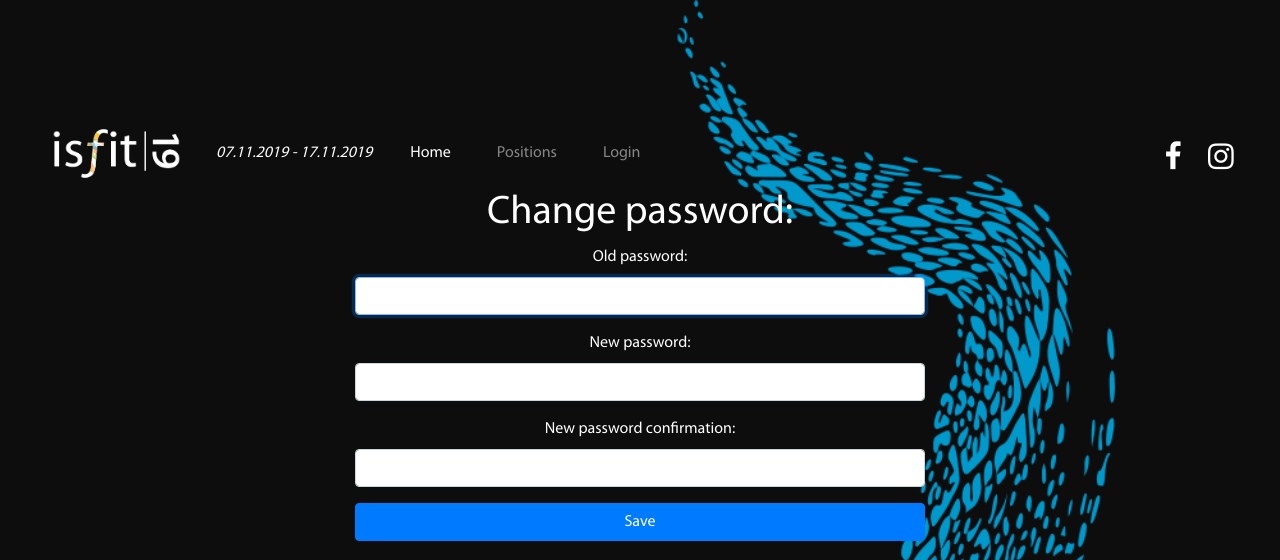
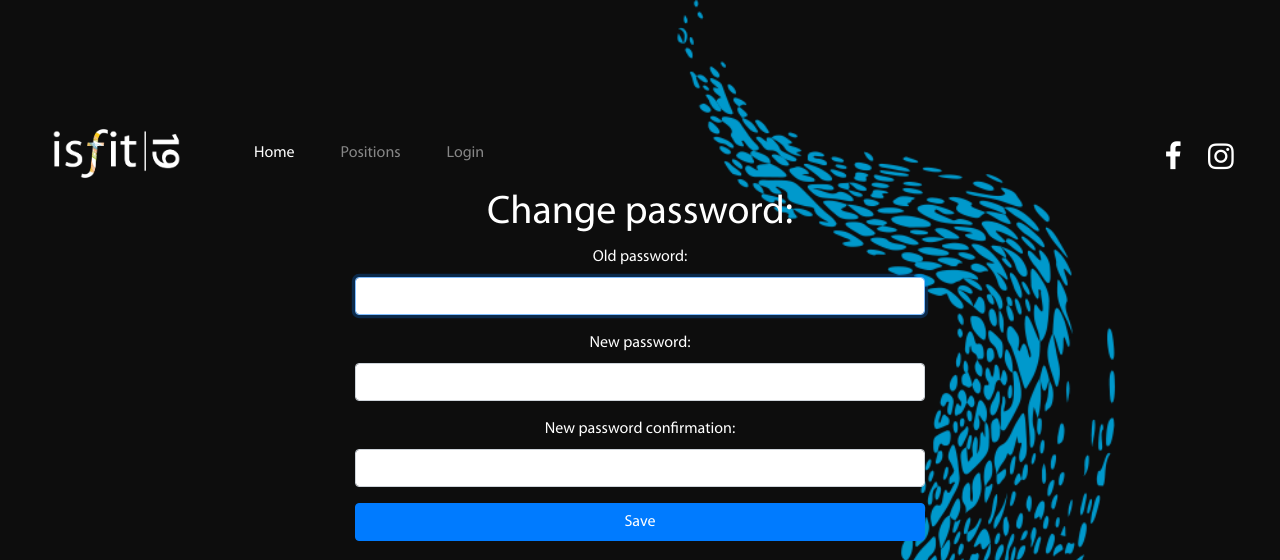
Before and after one commit to TorsteinOtterlei/recruitment-web-isfit-2019-updated-for-2020, a Django app: page /account/change_password in a window 1280 px wide. Shown: the top 560 px of the page. Run offline with Django 3.2, Linux system fonts and the light colour scheme; parts of the project's set-up code (start-up, migrations or seed data) failed here and were passed over; some libraries are stand-ins or nearby versions.

Commit message:
Remove dates from navbar

```diff
--- a/jobs/templates/jobs/new_navbar.html
+++ b/jobs/templates/jobs/new_navbar.html
@@ -75,7 +75,7 @@
     <a class="navbar-brand" href="{% url 'home' %}" id="main-logo"></a>
     <button class="navbar-toggler" type="button" data-toggle="collapse" data-target="#navbarNavDropdown" aria-controls="navbarNavDropdown" aria-expanded="false" aria-label="Toggle navigation">
     <span class="navbar-toggler-icon"></span>
-    </button><i>07.11.2019 - 17.11.2019</i>
+    </button>
     <div class="collapse navbar-collapse" id="navbarNavDropdown">
         <ul class="navbar-nav">
           <li class="nav-item active">
```
